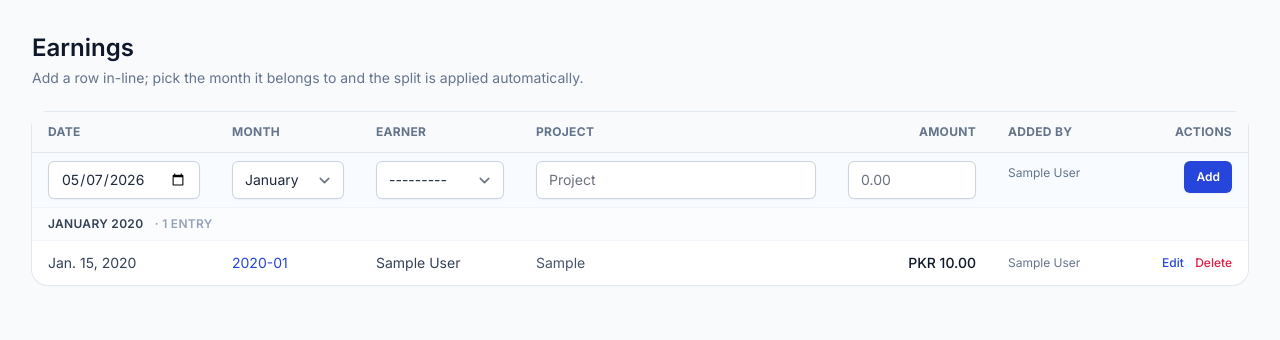
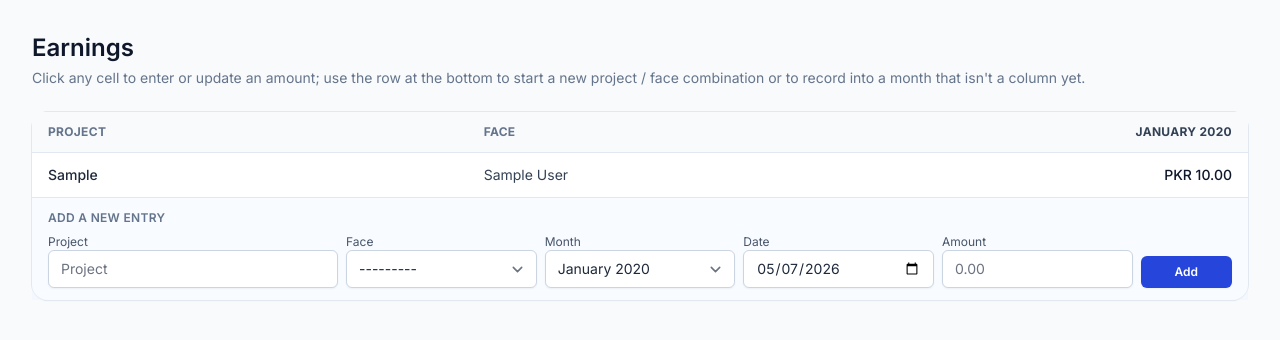
Before and after one commit to abzuar9658/Accounting, a Django app: page /earnings/ in a window 1280 px wide. Shown: the part 65-405 px from the top of the page. Run offline with Django 5.2, Linux system fonts and the light colour scheme; a user stored in the database is signed in; tables that the repository leaves empty hold one stand-in row (values such as "Sample post"); some libraries are stand-ins or nearby versions.

Commit message:
feat(earnings): pivot table view with click-to-edit cells
The Earnings page now reads as a (project, face) x month matrix:

- Rows are deduped (project, earner) combinations sorted by project
  then earner; cells aggregate the amount(s) for that month
- Columns are every month with at least one earning, sorted oldest
  first so the table reads chronologically left-to-right
- Click a populated cell to edit the amount in place; click an empty
  cell to add a new earning for that (project, earner, month) trio;
  Save/Delete/Cancel sit alongside the input via out-of-band forms
  referenced by the HTML5 form='...' attribute
- A single 'Add a new entry' row at the bottom captures completely
  new (project, face) combinations and lets the user record into a
  month that doesn't yet appear as a column (the dropdown lists every
  open/review month)
- New EarningCellForm hides project/earner/month/received_on so cell
  editing is amount-only; the bottom row keeps using the full
  EarningForm
- New POST endpoint earnings:create handles both cell-new and the
  bottom add-row; cells in closed months render read-only

```diff
--- a/apps/earnings/forms.py
+++ b/apps/earnings/forms.py
@@ -62,3 +62,20 @@ class EarningForm(forms.ModelForm):
             self.instance.receiver_kind = ReceiverKind.PERSON
             self.instance.receiver_person = earner
         return cleaned
+
+
+class EarningCellForm(EarningForm):
+    """Slim form for in-cell editing in the pivot view: only ``amount`` is
+    visible; project, earner, month and received_on ride along as hidden
+    inputs determined by which cell of the pivot the user clicked."""
+
+    def __init__(self, *args, **kwargs):
+        super().__init__(*args, **kwargs)
+        attrs = {"form": self._form_id} if self._form_id else {}
+        for name in ("project", "earner", "month", "received_on"):
+            self.fields[name].widget = forms.HiddenInput(attrs=dict(attrs))
+        # Tighter amount input for cells.
+        self.fields["amount"].widget.attrs["class"] = (
+            "block w-28 rounded-md border-slate-300 text-sm shadow-sm "
+            "focus:border-brand-500 focus:ring-brand-500 text-right"
+        )
--- a/apps/earnings/urls.py
+++ b/apps/earnings/urls.py
@@ -6,6 +6,7 @@ app_name = "earnings"
 
 urlpatterns = [
     path("", views.earning_list, name="list"),
+    path("create/", views.earning_create, name="create"),
     path("<int:pk>/", views.earning_detail, name="detail"),
     path("<int:pk>/edit/", views.earning_edit, name="edit"),
     path("<int:pk>/update/", views.earning_update, name="update"),
--- a/apps/earnings/views.py
+++ b/apps/earnings/views.py
@@ -1,11 +1,15 @@
-from itertools import groupby
+from decimal import Decimal
 
 from django.contrib import messages
 from django.contrib.auth.decorators import login_required
 from django.shortcuts import get_object_or_404, redirect, render
+from django.utils import timezone
 from django.views.decorators.http import require_POST
 
-from .forms import EarningForm
+from apps.accounts.models import Person
+from apps.periods.models import Month
+
+from .forms import EarningCellForm, EarningForm
 from .models import Earning
 from .services import generate_allocations
 
@@ -22,45 +26,116 @@ def _save_form(form: EarningForm, *, user) -> Earning:
     return earning
 
 
+def _build_pivot():
+    """Group earnings by (project, earner) → row, with one cell per month.
+
+    Months are returned in ascending chronological order so the column
+    headers read naturally left-to-right (oldest first).
+    """
+    earnings = list(
+        Earning.objects
+        .select_related("month", "earner")
+        .order_by("month__year", "month__month", "project", "earner__name", "id")
+    )
+    months_by_id = {e.month_id: e.month for e in earnings}
+    months = sorted(months_by_id.values(), key=lambda m: (m.year, m.month))
+
+    row_map: dict[tuple[str, int], dict] = {}
+    for e in earnings:
+        norm = (e.project or "").strip().lower()
+        key = (norm, e.earner_id)
+        row = row_map.get(key)
+        if row is None:
+            row = row_map[key] = {
+                "project": e.project or "",
+                "earner": e.earner,
+                "by_month": {},
+            }
+        row["by_month"].setdefault(e.month_id, []).append(e)
+
+    rows = []
+    for r in sorted(row_map.values(), key=lambda r: (r["project"].lower(), r["earner"].name.lower())):
+        cells = []
+        for m in months:
+            es = r["by_month"].get(m.id, [])
+            cells.append({
+                "month": m,
+                "earnings": es,
+                "first": es[0] if es else None,
+                "count": len(es),
+                "total": sum((x.amount for x in es), Decimal("0")),
+            })
+        r["cells"] = cells
+        rows.append(r)
+    return rows, months
+
+
 @login_required
 def earning_list(request):
-    add_form = EarningForm(form_id="form-add")
-    if request.method == "POST":
-        add_form = EarningForm(request.POST, form_id="form-add")
-        if add_form.is_valid():
-            _save_form(add_form, user=request.user)
-            messages.success(request, "Earning recorded.")
-            return redirect("earnings:list")
+    cell_param = request.GET.get("cell", "")
+    edit_pk = None
+    edit_form = None
+    new_cell = None
+    new_form = None
 
-    edit_pk = request.GET.get("edit")
-    edit_form = None
-    edit_obj = None
-    if edit_pk and edit_pk.isdigit():
-        edit_obj = Earning.objects.filter(pk=int(edit_pk)).select_related("month").first()
-        if edit_obj and edit_obj.month.is_editable:
-            edit_form = EarningForm(instance=edit_obj, form_id="form-edit")
-        else:
-            edit_obj = None
+    if cell_param.isdigit():
+        e = Earning.objects.filter(pk=int(cell_param)).select_related("month").first()
+        if e and e.month.is_editable:
+            edit_pk = e.pk
+            edit_form = EarningCellForm(instance=e, form_id="form-cell-edit")
+    elif cell_param == "new":
+        earner_id = request.GET.get("earner", "")
+        month_id = request.GET.get("month", "")
+        project = request.GET.get("project", "")
+        if earner_id.isdigit() and month_id.isdigit():
+            month = Month.objects.filter(pk=int(month_id)).first()
+            if month and month.is_editable and Person.objects.filter(pk=int(earner_id)).exists():
+                new_cell = {
+                    "project": project,
+                    "earner_id": int(earner_id),
+                    "month_id": int(month_id),
+                }
+                new_form = EarningCellForm(
+                    initial={
+                        "project": project,
+                        "earner": int(earner_id),
+                        "month": int(month_id),
+                        "received_on": timezone.localdate(),
+                    },
+                    form_id="form-cell-new",
+                )
 
-    earnings = list(
-        Earning.objects
-        .select_related("month", "earner", "receiver_person", "created_by")
-        .order_by("-month__year", "-month__month", "-received_on", "-id")
-    )
-    grouped = [
-        (month, list(rows))
-        for month, rows in groupby(earnings, key=lambda e: e.month)
-    ]
+    add_form = EarningForm(form_id="form-add-row")
+    rows, months = _build_pivot()
     return render(
         request,
         "earnings/list.html",
         {
-            "grouped": grouped,
+            "rows": rows,
+            "months": months,
+            "edit_pk": edit_pk,
+            "edit_form": edit_form,
+            "new_cell": new_cell,
+            "new_form": new_form,
             "add_form": add_form,
-            "edit_form": edit_form,
-            "edit_pk": edit_obj.pk if edit_obj else None,
         },
     )
+
+
+@require_POST
+@login_required
+def earning_create(request):
+    """Shared endpoint for both the bottom add-row form and the in-cell
+    new-earning form. On error we show a flash message and redirect back to
+    the pivot — the form data is short enough that re-typing isn't painful."""
+    form = EarningForm(request.POST)
+    if form.is_valid():
+        _save_form(form, user=request.user)
+        messages.success(request, "Earning added.")
+    else:
+        details = "; ".join(f"{k}: {', '.join(v)}" for k, v in form.errors.items())
+        messages.error(request, f"Could not add earning ({details}).")
+    return redirect("earnings:list")
 
 
 @require_POST
@@ -70,31 +145,14 @@ def earning_update(request, pk: int):
     if not earning.month.is_editable:
         messages.error(request, "That month is closed; reopen it to edit earnings.")
         return redirect("earnings:list")
-    form = EarningForm(request.POST, instance=earning, form_id="form-edit")
+    form = EarningForm(request.POST, instance=earning)
     if form.is_valid():
         _save_form(form, user=request.user)
         messages.success(request, "Earning updated.")
-        return redirect("earnings:list")
-    # Re-render the list with this row in edit mode and the errors visible.
-    earnings = list(
-        Earning.objects
-        .select_related("month", "earner", "receiver_person", "created_by")
-        .order_by("-month__year", "-month__month", "-received_on", "-id")
-    )
-    grouped = [
-        (month, list(rows))
-        for month, rows in groupby(earnings, key=lambda e: e.month)
-    ]
-    return render(
-        request,
-        "earnings/list.html",
-        {
-            "grouped": grouped,
-            "add_form": EarningForm(form_id="form-add"),
-            "edit_form": form,
-            "edit_pk": earning.pk,
-        },
-    )
+    else:
+        details = "; ".join(f"{k}: {', '.join(v)}" for k, v in form.errors.items())
+        messages.error(request, f"Could not update earning ({details}).")
+    return redirect("earnings:list")
 
 
 @require_POST
--- a/templates/earnings/list.html
+++ b/templates/earnings/list.html
@@ -2,133 +2,126 @@
 {% load money %}
 {% block title %}Earnings · Accounting{% endblock %}
 {% block content %}
-  <div class="mb-6 flex flex-wrap items-end justify-between gap-4">
-    <div>
+  <div class="mb-6">
     <h1 class="text-2xl font-semibold text-slate-900">Earnings</h1>
-      <p class="mt-1 text-sm text-slate-500">Add a row in-line; pick the month it belongs to and the split is applied automatically.</p>
-    </div>
+    <p class="mt-1 text-sm text-slate-500">Click any cell to enter or update an amount; use the row at the bottom to start a new project / face combination or to record into a month that isn't a column yet.</p>
   </div>
 
-  {% if add_form.non_field_errors %}
-    <div class="mb-4 rounded-md border border-rose-200 bg-rose-50 px-3 py-2 text-sm text-rose-700">{{ add_form.non_field_errors }}</div>
+  {# Out-of-band forms referenced by inputs/buttons via the form="..." attribute #}
+  <form method="post" id="form-add-row" action="{% url 'earnings:create' %}">{% csrf_token %}</form>
+  {% if edit_pk %}
+    <form method="post" id="form-cell-edit" action="{% url 'earnings:update' pk=edit_pk %}">
+      {% csrf_token %}
+      {{ edit_form.project }}{{ edit_form.earner }}{{ edit_form.month }}{{ edit_form.received_on }}
+    </form>
+    <form method="post" id="form-cell-delete" action="{% url 'earnings:delete' pk=edit_pk %}" onsubmit="return confirm('Delete this earning?');">{% csrf_token %}</form>
   {% endif %}
-  {% if edit_form.non_field_errors %}
-    <div class="mb-4 rounded-md border border-rose-200 bg-rose-50 px-3 py-2 text-sm text-rose-700">{{ edit_form.non_field_errors }}</div>
+  {% if new_form %}
+    <form method="post" id="form-cell-new" action="{% url 'earnings:create' %}">
+      {% csrf_token %}
+      {{ new_form.project }}{{ new_form.earner }}{{ new_form.month }}{{ new_form.received_on }}
+    </form>
   {% endif %}
-
-  {# Out-of-band forms: rows below reference these via the form="..." attribute #}
-  <form method="post" id="form-add" action="{% url 'earnings:list' %}">{% csrf_token %}</form>
-  {% if edit_pk %}
-    <form method="post" id="form-edit" action="{% url 'earnings:update' pk=edit_pk %}">{% csrf_token %}</form>
-  {% endif %}
-  {% for month, rows in grouped %}{% for e in rows %}
-    <form method="post" id="form-delete-{{ e.pk }}" action="{% url 'earnings:delete' pk=e.pk %}" onsubmit="return confirm('Delete this earning ({{ e.earner|escapejs }} · {{ e.amount }})?');">{% csrf_token %}</form>
-  {% endfor %}{% endfor %}
 
   <div class="rounded-2xl bg-white shadow-sm ring-1 ring-slate-200">
     <div class="overflow-x-auto">
       <table class="min-w-full divide-y divide-slate-200 text-sm">
         <thead class="bg-slate-50 text-left text-xs font-semibold uppercase tracking-wide text-slate-500">
           <tr>
-            <th class="px-4 py-3 w-36">Date</th>
-            <th class="px-4 py-3 w-36">Month</th>
-            <th class="px-4 py-3 w-40">Earner</th>
             <th class="px-4 py-3">Project</th>
-            <th class="px-4 py-3 text-right w-40">Amount</th>
-            <th class="px-4 py-3 w-32">Added by</th>
-            <th class="px-4 py-3 text-right w-32">Actions</th>
+            <th class="px-4 py-3 w-40">Face</th>
+            {% for m in months %}
+              <th class="px-4 py-3 text-right whitespace-nowrap">
+                <a href="{% url 'periods:month_detail' code=m.code %}" class="text-slate-700 hover:text-brand-700">{{ m.label }}</a>
+                {% if not m.is_editable %}<span class="ml-1 text-slate-400" title="Closed">·</span>{% endif %}
+              </th>
+            {% endfor %}
           </tr>
         </thead>
         <tbody class="divide-y divide-slate-100">
-          {# Inline add row #}
-          <tr class="bg-brand-50/40">
-            <td class="px-4 py-2 align-top">
-              {{ add_form.received_on }}
-              {% if add_form.received_on.errors %}<p class="mt-1 text-xs text-rose-600">{{ add_form.received_on.errors|join:" " }}</p>{% endif %}
-            </td>
-            <td class="px-4 py-2 align-top">
-              {{ add_form.month }}
-              {% if add_form.month.errors %}<p class="mt-1 text-xs text-rose-600">{{ add_form.month.errors|join:" " }}</p>{% endif %}
-            </td>
-            <td class="px-4 py-2 align-top">
-              {{ add_form.earner }}
-              {% if add_form.earner.errors %}<p class="mt-1 text-xs text-rose-600">{{ add_form.earner.errors|join:" " }}</p>{% endif %}
-            </td>
-            <td class="px-4 py-2 align-top">
-              {{ add_form.project }}
-              {% if add_form.project.errors %}<p class="mt-1 text-xs text-rose-600">{{ add_form.project.errors|join:" " }}</p>{% endif %}
-            </td>
-            <td class="px-4 py-2 align-top text-right">
-              {{ add_form.amount }}
-              {% if add_form.amount.errors %}<p class="mt-1 text-xs text-rose-600">{{ add_form.amount.errors|join:" " }}</p>{% endif %}
-            </td>
-            <td class="px-4 py-2 align-top text-slate-500 text-xs pt-3">{{ user.get_full_name|default:user.username }}</td>
-            <td class="px-4 py-2 align-top text-right">
-              <button type="submit" form="form-add" class="inline-flex items-center rounded-md bg-brand-600 px-3 py-2 text-xs font-semibold text-white shadow-sm hover:bg-brand-700">Add</button>
-            </td>
-          </tr>
-
-          {% for month, rows in grouped %}
-            <tr class="bg-slate-50/60">
-              <td colspan="7" class="px-4 py-2 text-xs font-semibold uppercase tracking-wide text-slate-500">
-                <a href="{% url 'periods:month_detail' code=month.code %}" class="text-slate-700 hover:text-brand-700">{{ month.label }}</a>
-                <span class="ml-2 text-slate-400">· {{ rows|length }} entr{{ rows|length|pluralize:"y,ies" }}</span>
-              </td>
-            </tr>
-            {% for e in rows %}
-              {% if edit_pk == e.pk %}
-                {# In-place edit row #}
-                <tr class="bg-amber-50/60">
-                  <td class="px-4 py-2 align-top">
-                    {{ edit_form.received_on }}
-                    {% if edit_form.received_on.errors %}<p class="mt-1 text-xs text-rose-600">{{ edit_form.received_on.errors|join:" " }}</p>{% endif %}
-                  </td>
-                  <td class="px-4 py-2 align-top">
-                    {{ edit_form.month }}
-                    {% if edit_form.month.errors %}<p class="mt-1 text-xs text-rose-600">{{ edit_form.month.errors|join:" " }}</p>{% endif %}
-                  </td>
-                  <td class="px-4 py-2 align-top">
-                    {{ edit_form.earner }}
-                    {% if edit_form.earner.errors %}<p class="mt-1 text-xs text-rose-600">{{ edit_form.earner.errors|join:" " }}</p>{% endif %}
-                  </td>
-                  <td class="px-4 py-2 align-top">
-                    {{ edit_form.project }}
-                    {% if edit_form.project.errors %}<p class="mt-1 text-xs text-rose-600">{{ edit_form.project.errors|join:" " }}</p>{% endif %}
-                  </td>
-                  <td class="px-4 py-2 align-top text-right">
+          {% for row in rows %}
+            <tr class="hover:bg-slate-50/40">
+              <td class="px-4 py-3 font-medium text-slate-800">{{ row.project|default:"—" }}</td>
+              <td class="px-4 py-3 text-slate-700">{{ row.earner }}</td>
+              {% for cell in row.cells %}
+                <td class="px-4 py-3 text-right whitespace-nowrap">
+                  {% if cell.first %}
+                    {% if edit_pk == cell.first.pk %}
                       {{ edit_form.amount }}
                       {% if edit_form.amount.errors %}<p class="mt-1 text-xs text-rose-600">{{ edit_form.amount.errors|join:" " }}</p>{% endif %}
-                  </td>
-                  <td class="px-4 py-2 align-top text-slate-500 text-xs pt-3">{% if e.created_by %}{{ e.created_by.get_full_name|default:e.created_by.username }}{% else %}—{% endif %}</td>
-                  <td class="whitespace-nowrap px-4 py-2 align-top text-right">
-                    <button type="submit" form="form-edit" class="inline-flex items-center rounded-md bg-emerald-600 px-2.5 py-1.5 text-xs font-semibold text-white shadow-sm hover:bg-emerald-700">Save</button>
-                    <a href="{% url 'earnings:list' %}" class="ml-1 text-xs font-medium text-slate-500 hover:text-slate-700">Cancel</a>
-                  </td>
-                </tr>
+                      <div class="mt-1 flex items-center justify-end gap-2 text-xs">
+                        <button type="submit" form="form-cell-edit" class="font-semibold text-emerald-600 hover:text-emerald-700">Save</button>
+                        <button type="submit" form="form-cell-delete" class="font-semibold text-rose-600 hover:text-rose-700">Delete</button>
+                        <a href="{% url 'earnings:list' %}" class="font-medium text-slate-500 hover:text-slate-700">Cancel</a>
+                      </div>
                     {% else %}
-                <tr>
-                  <td class="whitespace-nowrap px-4 py-3 text-slate-700">{{ e.received_on }}</td>
-                  <td class="whitespace-nowrap px-4 py-3"><a href="{% url 'periods:month_detail' code=e.month.code %}" class="text-brand-600 hover:text-brand-700">{{ e.month.code }}</a></td>
-                  <td class="whitespace-nowrap px-4 py-3 text-slate-700">{{ e.earner }}</td>
-                  <td class="px-4 py-3 text-slate-600">{{ e.project|default:"—" }}</td>
-                  <td class="whitespace-nowrap px-4 py-3 text-right font-medium text-slate-900">{{ e.amount|pkr }}</td>
-                  <td class="whitespace-nowrap px-4 py-3 text-slate-500 text-xs">{% if e.created_by %}{{ e.created_by.get_full_name|default:e.created_by.username }}{% else %}—{% endif %}</td>
-                  <td class="whitespace-nowrap px-4 py-3 text-right text-xs">
-                    {% if e.month.is_editable %}
-                      <a href="?edit={{ e.pk }}#row-{{ e.pk }}" class="font-medium text-brand-600 hover:text-brand-700">Edit</a>
-                      <button type="submit" form="form-delete-{{ e.pk }}" class="ml-2 font-medium text-rose-600 hover:text-rose-700">Delete</button>
+                      {% if cell.month.is_editable %}
+                        <a href="?cell={{ cell.first.pk }}" class="font-medium text-slate-900 hover:text-brand-700">{{ cell.total|pkr }}</a>
                       {% else %}
-                      <span class="text-slate-400">Closed</span>
+                        <span class="font-medium text-slate-900">{{ cell.total|pkr }}</span>
+                      {% endif %}
+                      {% if cell.count > 1 %}<span class="ml-1 text-xs text-slate-400" title="{{ cell.count }} entries summed">×{{ cell.count }}</span>{% endif %}
+                    {% endif %}
+                  {% else %}
+                    {% if new_cell and new_cell.earner_id == row.earner.pk and new_cell.month_id == cell.month.pk and new_cell.project == row.project %}
+                      {{ new_form.amount }}
+                      {% if new_form.amount.errors %}<p class="mt-1 text-xs text-rose-600">{{ new_form.amount.errors|join:" " }}</p>{% endif %}
+                      <div class="mt-1 flex items-center justify-end gap-2 text-xs">
+                        <button type="submit" form="form-cell-new" class="font-semibold text-emerald-600 hover:text-emerald-700">Save</button>
+                        <a href="{% url 'earnings:list' %}" class="font-medium text-slate-500 hover:text-slate-700">Cancel</a>
+                      </div>
+                    {% elif cell.month.is_editable %}
+                      <a href="?cell=new&earner={{ row.earner.pk }}&month={{ cell.month.pk }}&project={{ row.project|urlencode }}" class="text-slate-300 hover:text-brand-600" title="Add">+</a>
+                    {% else %}
+                      <span class="text-slate-300">—</span>
+                    {% endif %}
                   {% endif %}
                 </td>
+              {% endfor %}
             </tr>
-              {% endif %}
-            {% endfor %}
           {% empty %}
-            <tr><td colspan="7" class="px-4 py-10 text-center text-slate-500">No earnings yet — use the row above to add one.</td></tr>
+            <tr><td colspan="{{ months|length|add:2 }}" class="px-4 py-10 text-center text-slate-500">No earnings yet — use the row below to add the first one.</td></tr>
           {% endfor %}
         </tbody>
       </table>
     </div>
+
+    {# Add a fresh (project, face) row, optionally for a month that isn't a column yet #}
+    <div class="border-t border-slate-200 bg-brand-50/40 px-4 py-3">
+      <p class="mb-2 text-xs font-semibold uppercase tracking-wide text-slate-500">Add a new entry</p>
+      {% if add_form.non_field_errors %}
+        <div class="mb-2 rounded-md border border-rose-200 bg-rose-50 px-3 py-2 text-sm text-rose-700">{{ add_form.non_field_errors }}</div>
+      {% endif %}
+      <div class="grid grid-cols-1 gap-2 sm:grid-cols-12 sm:items-end">
+        <div class="sm:col-span-3">
+          <label class="block text-xs text-slate-600">Project</label>
+          {{ add_form.project }}
+          {% if add_form.project.errors %}<p class="mt-1 text-xs text-rose-600">{{ add_form.project.errors|join:" " }}</p>{% endif %}
+        </div>
+        <div class="sm:col-span-2">
+          <label class="block text-xs text-slate-600">Face</label>
+          {{ add_form.earner }}
+          {% if add_form.earner.errors %}<p class="mt-1 text-xs text-rose-600">{{ add_form.earner.errors|join:" " }}</p>{% endif %}
+        </div>
+        <div class="sm:col-span-2">
+          <label class="block text-xs text-slate-600">Month</label>
+          {{ add_form.month }}
+          {% if add_form.month.errors %}<p class="mt-1 text-xs text-rose-600">{{ add_form.month.errors|join:" " }}</p>{% endif %}
+        </div>
+        <div class="sm:col-span-2">
+          <label class="block text-xs text-slate-600">Date</label>
+          {{ add_form.received_on }}
+          {% if add_form.received_on.errors %}<p class="mt-1 text-xs text-rose-600">{{ add_form.received_on.errors|join:" " }}</p>{% endif %}
+        </div>
+        <div class="sm:col-span-2">
+          <label class="block text-xs text-slate-600">Amount</label>
+          {{ add_form.amount }}
+          {% if add_form.amount.errors %}<p class="mt-1 text-xs text-rose-600">{{ add_form.amount.errors|join:" " }}</p>{% endif %}
+        </div>
+        <div class="sm:col-span-1">
+          <button type="submit" form="form-add-row" class="w-full inline-flex justify-center items-center rounded-md bg-brand-600 px-3 py-2 text-xs font-semibold text-white shadow-sm hover:bg-brand-700">Add</button>
+        </div>
+      </div>
+    </div>
   </div>
 {% endblock %}
```
Lines whose indentation alone changed are shown as unchanged.
